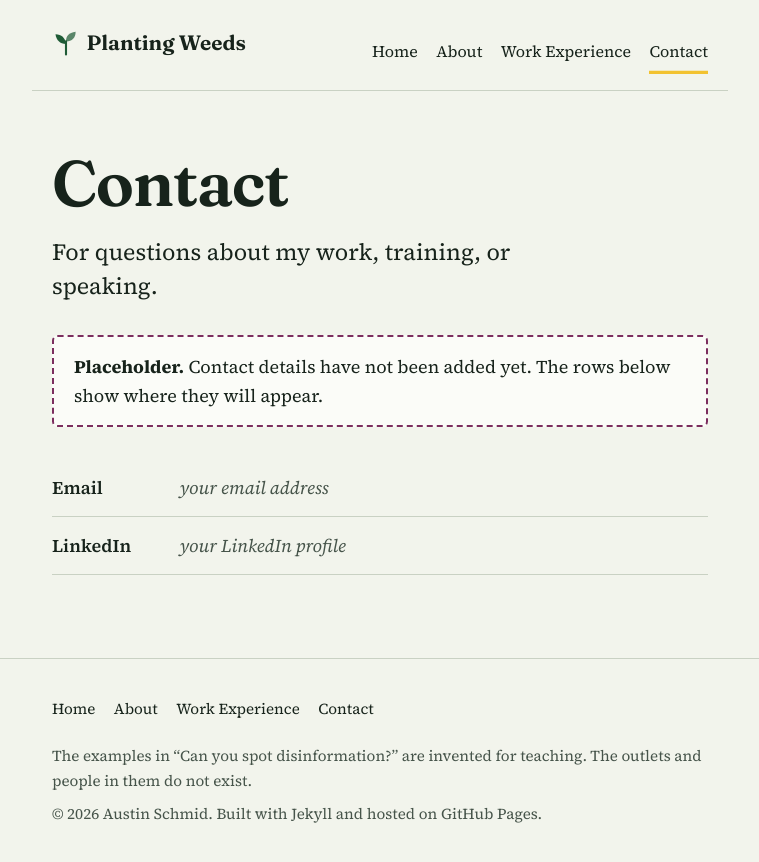
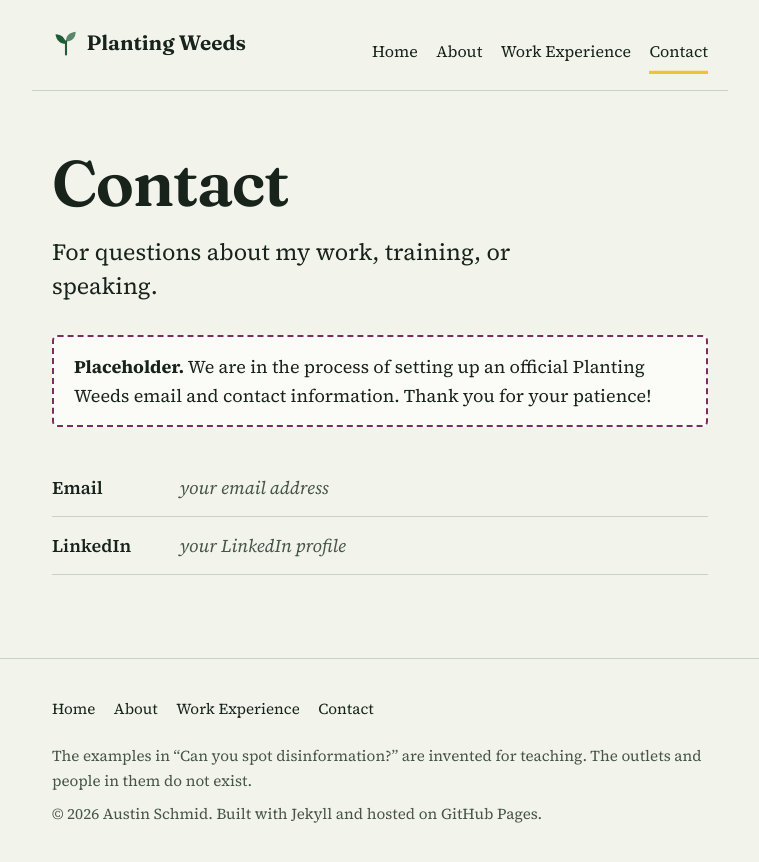
Before and after one commit to smith2415/PlantingWeeds, a Jekyll site: the page built from contact.md, in a window 1280 px wide. Shown: the top 862 px of the page, without its empty margins (260-1019 px from the left). Built offline with Jekyll 4.4.1, drawn with Linux system fonts in a browser that asks for light colours.

Commit message:
Update the Contact page notice
Co-Authored-By: Claude Opus 5.5 <noreply@anthropic.com>
Claude-Session: https://claude.ai/code/session_015gBqM3DP3bSDBPWGhuxVD5

```diff
--- a/contact.md
+++ b/contact.md
@@ -12,7 +12,7 @@ description: >-
 
 {%- assign placeholders = site.data.contact | where: "placeholder", true -%}
 {% if placeholders.size > 0 %}
-{% include placeholder.html text="Contact details have not been added yet. The rows below show where they will appear." %}
+{% include placeholder.html text="We are in the process of setting up an official Planting Weeds email and contact information. Thank you for your patience!" %}
 {% endif %}
 
 <dl class="contact-list">
```
